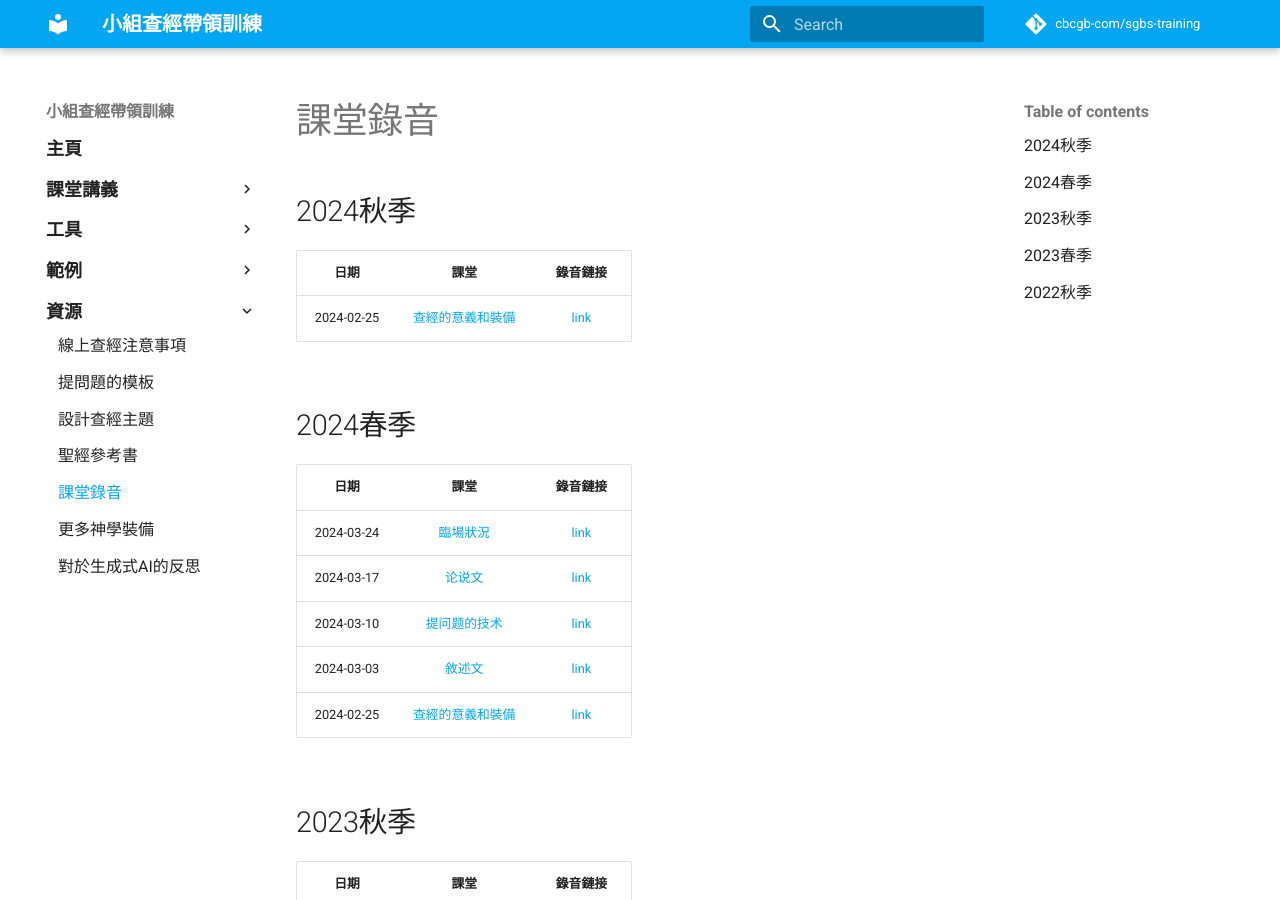
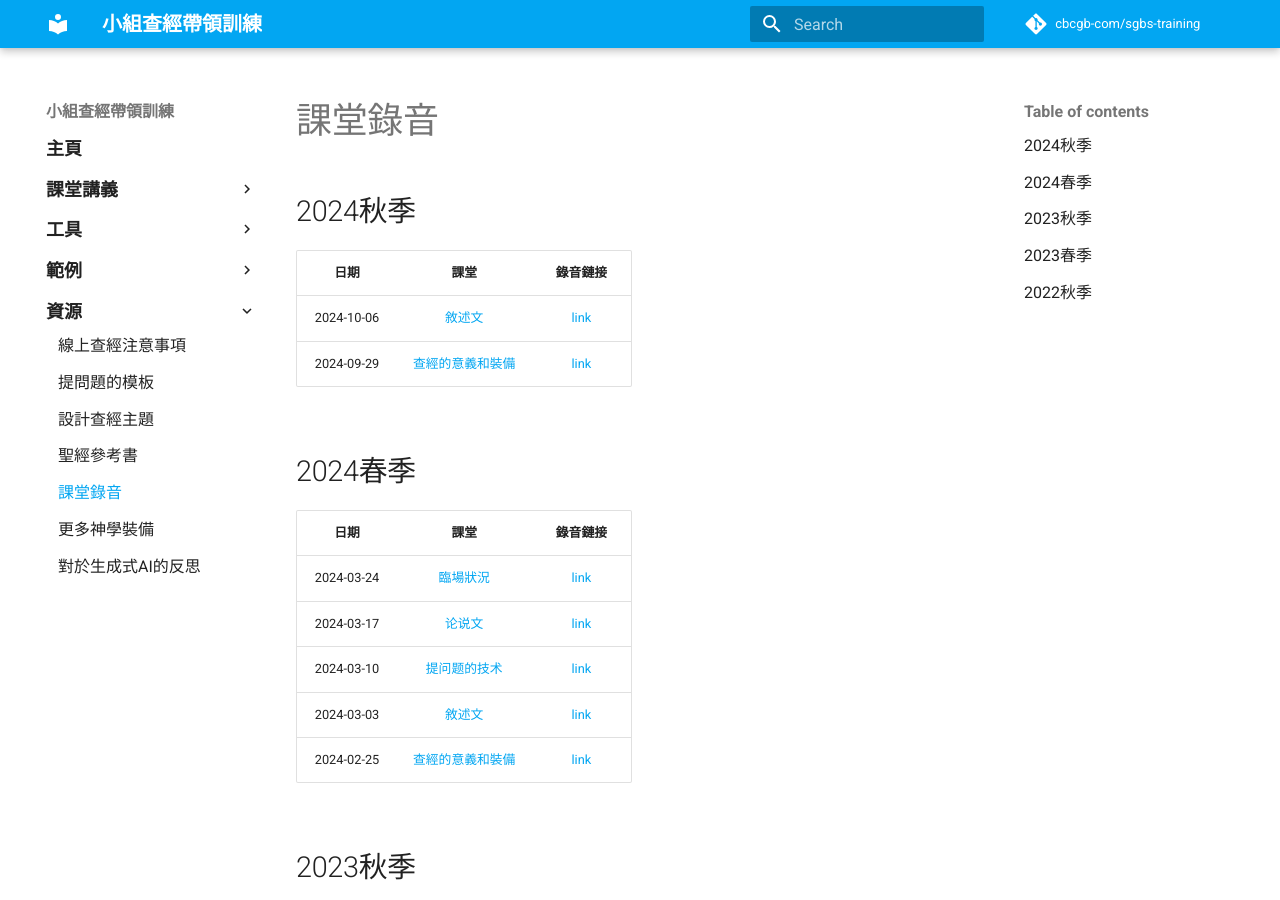
Before and after one commit to cbcgb-com/sgbs-training, an MkDocs documentation site: the page built from docs/resources/recordings.md, in a window 1280 px wide and 900 px high. Built offline with MkDocs 1.6.1 and Material for MkDocs 9.7.7, drawn with Linux system fonts in a browser that asks for light colours; comment, search, counter and statistics services are not loaded.

Commit message:
docs(recordings)📝: Update recordings documentation with new class links
- Added new recording link for the 'Narrative' class.
- Reordered the recording entries for clarity.

```diff
--- a/docs/resources/recordings.md
+++ b/docs/resources/recordings.md
@@ -4,7 +4,8 @@
 
 |    日期    |                            課堂                            |                                                             錄音鏈接                                                             |
 |:----------:|:--------------------------------------------------------:|:--------------------------------------------------------------------------------------------------------------------------------:|
-| 2024-02-25 | [查經的意義和裝備](../class-notes/lesson-1-foundations.md) | [link](https://www.dropbox.com/scl/fi/7xnpeh0sz8vwr8ekk21eb/20240929-class-1-recording.mp3?rlkey=62q5ni2wewxuq8ochrabpa4he&dl=0) |
+| 2024-10-06 |       [敘述文](../class-notes/lesson-2-narrative.md)       | [link](https://www.dropbox.com/scl/fi/vgnd6ylxlty4ud8sg64vv/20241007-class-2-recording.mp3?rlkey=gb72p63of8jiwar3g3qubgvnb&dl=0) |
+| 2024-09-29 | [查經的意義和裝備](../class-notes/lesson-1-foundations.md) | [link](https://www.dropbox.com/scl/fi/7xnpeh0sz8vwr8ekk21eb/20240929-class-1-recording.mp3?rlkey=62q5ni2wewxuq8ochrabpa4he&dl=0) |
 
 ## 2024春季
 
```
